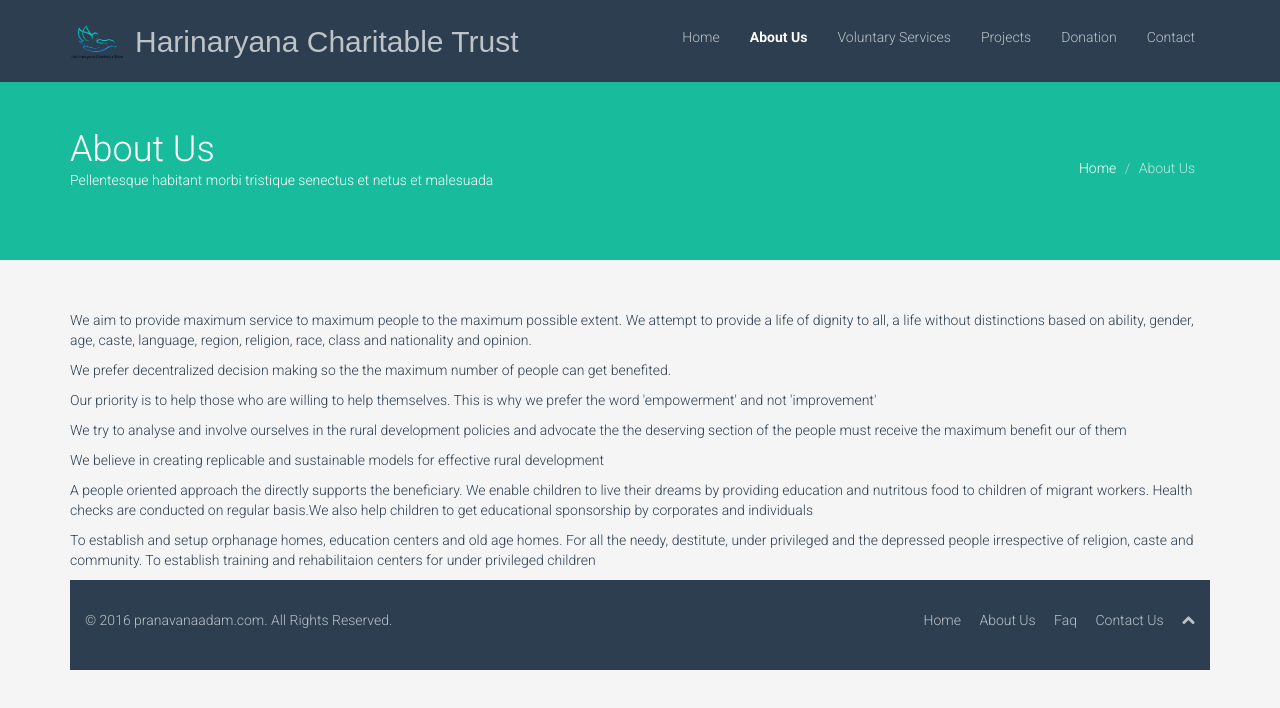
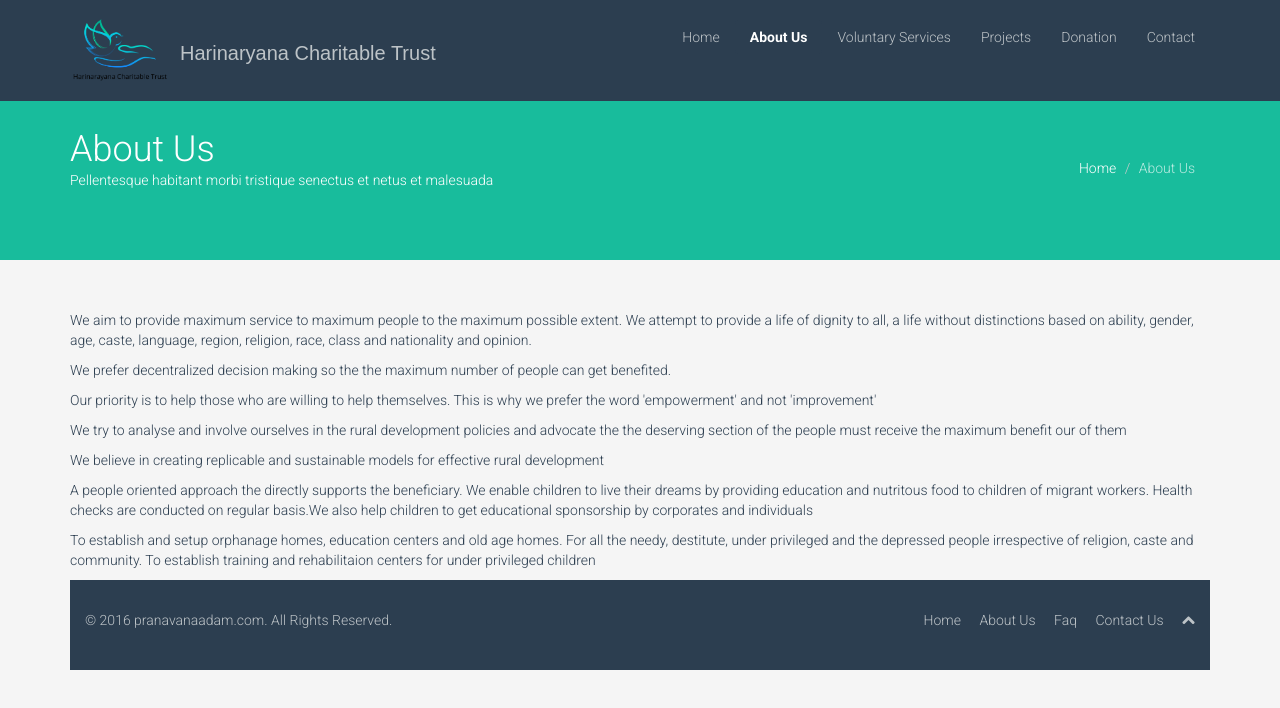
Before and after one commit to hnctrust/hnctrust.github.io, a plain HTML site: page about-us.html in a window 1280 px wide. Drawn offline with Linux system fonts and the light colour scheme.

Commit message:
Logo width changed to make visible

```diff
--- a/about-us.html
+++ b/about-us.html
@@ -31,8 +31,8 @@
                     <span class="icon-bar"></span>
                     <span class="icon-bar"></span>
                 </button>
-                <a class="navbar-brand" href="index.html"><img src="images/logo.png" width="55px" alt="logo">
-                  <span style="font-size:30px">Harinaryana Charitable Trust</span>
+                <a class="navbar-brand" href="index.html"><img src="images/logo.png" width="100px" alt="logo">
+                  <span style="font-size:20px">Harinaryana Charitable Trust</span>
                 </a>
             </div>
             <div class="collapse navbar-collapse">
```
Also changed, not shown: commingsoon.html (+2 -2 lines), contact-us.html (+2 -2 lines), index.html (+2 -2 lines).
